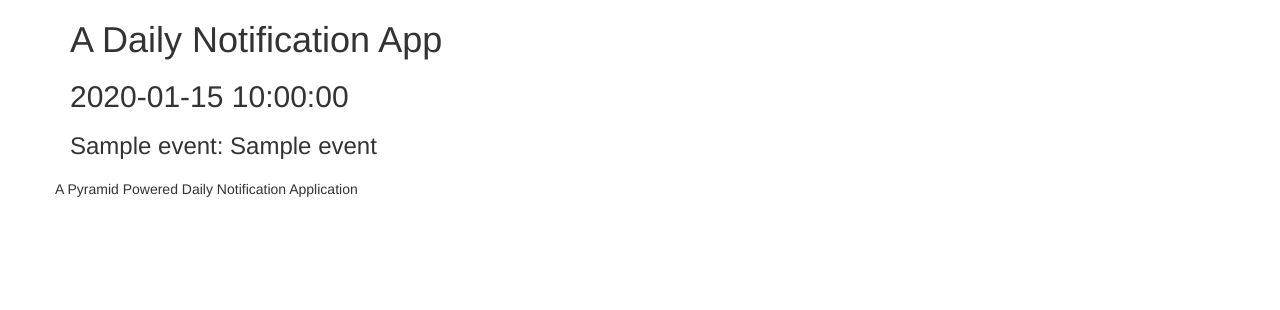
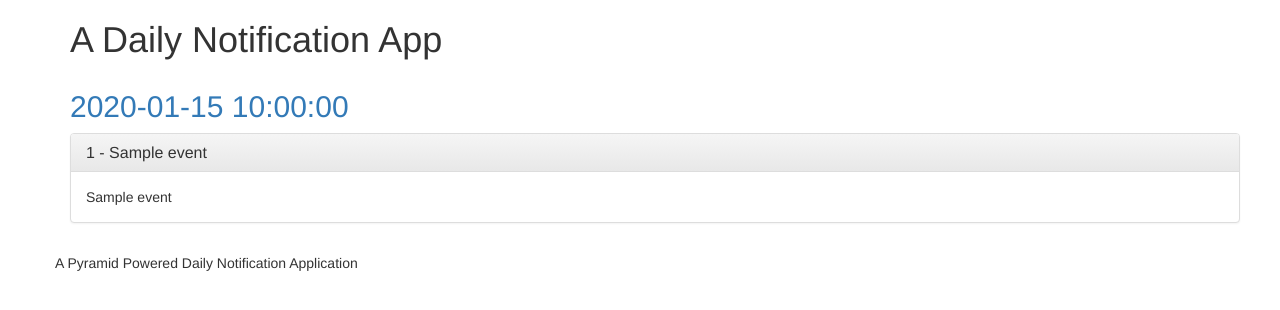
Before and after one commit to charlieRode/calendar_app, a Python web app: template templates/day.jinja2 in a window 1280 px wide. Shown: the part 50-360 px from the top of the page. Run offline with Jinja, Linux system fonts and the light colour scheme; the template is opened without the code that fills it: most values are stand-ins (such as "Sample title", 1, 10 or a date in 2020); some libraries are stand-ins or nearby versions.

Commit message:
Color code events based on whether they have already happend, are happening, or have yet to happen

```diff
--- a/static/script.js
+++ b/static/script.js
@@ -2,4 +2,5 @@ $(document).ready(function() {
     $('input[type=radio]').click(function() {
         $(this).closest("form").submit();
     });
+
 });
--- a/static/style.css
+++ b/static/style.css
@@ -63,3 +63,9 @@
 .diff_month {
     background-color: #F2F2F2;
 }
+
+.event_block {
+    height: 300px;
+    background-color: green;
+    border-radius: 50px;
+}
--- a/templates/base.jinja2
+++ b/templates/base.jinja2
@@ -3,7 +3,7 @@
 	<head>
 		<meta charset="utf-8">
 		<title>Calendar App</title>
-        <link type="text/css" rel="stylesheet" href="/static/style.css?v=9"/>
+        <link type="text/css" rel="stylesheet" href="/static/style.css?v=10"/>
         <!-- Bootstrap: -->
         <link rel="stylesheet" href="https://maxcdn.bootstrapcdn.com/bootstrap/3.3.4/css/bootstrap.min.css">
 
@@ -90,9 +90,10 @@
         </footer>
         <!-- Latest compiled and minified JavaScript -->
         <script src="http://ajax.googleapis.com/ajax/libs/jquery/2.1.1/jquery.min.js"></script>
+        <script src="https://code.jquery.com/ui/1.11.4/jquery-ui.js"></script>
         <!-- jQuery -->
         <script src="https://maxcdn.bootstrapcdn.com/bootstrap/3.3.4/js/bootstrap.min.js"></script>
-        <script type="text/javascript" src="/static/script.js?v=2"></script>
+        <script type="text/javascript" src="/static/script.js?v=4"></script>
         <script src="/static/formhelpers/bootstrapformhelpers/js/bootstrap-formhelpers.js"></script>
     </body>
 </html>
--- a/templates/day.jinja2
+++ b/templates/day.jinja2
@@ -1,13 +1,41 @@
 {% extends "base.jinja2" %}
 {% block body %}
-    <h2>{{ today }}</h2>
+<div class="container">
+    <div class="row">
+        <h2 style="color: #337ab7;">{{ today }}</h2>
+    </div>
     {% for event in events %}
-    <article class="event" id="event={{event.id}}">
-        <h3>{{ event }}: {{ events[event] }}</h3>
-    </article>
+    <div class="row">
+        <div class="panel panel-success" id="{{ loop.index }}">
+            <div class="panel-heading">
+                <h3 class="panel-title">{{ event[0] }} - {{ event[1] }}</h3>
+            </div>
+            <div class="panel-body">
+                {{ event[2] }}
+            </div>
+        </div>
+    </div>
+    <script src="http://ajax.googleapis.com/ajax/libs/jquery/2.1.1/jquery.min.js"></script>
+    <script src="https://code.jquery.com/ui/1.11.4/jquery-ui.js"></script>
+    <script>
+        var theDate = new Date();
+        var currentDate = (theDate.getMonth() + 1) + "/" + theDate.getDate() + "/" + theDate.getFullYear();
+        var startTime = new Date("{{ event[0] }} " + currentDate);
+        var endTime = new Date("{{ event[1] }} " + currentDate);
+
+        if (theDate > startTime && theDate < endTime) {
+            $('#{{ loop.index }}').switchClass('panel-success', 'panel-warning');
+        }else if(theDate > endTime) {
+            $('#{{ loop.index }}').switchClass('panel-success', 'panel-default');
+        }
+
+    </script>
     {% else %}
-    <div class="event">
-        <p><em>No events today!</em></p>
+    <div class="row">
+        <div class="col-md-6">
+            <h4>No Events Today!</h4>
+        </div>
     </div>
     {% endfor %}
+</div>
 {% endblock %}
```
Also changed, not shown: app.py (+16 -13 lines), templates/date.jinja2 (+6 -5 lines).
